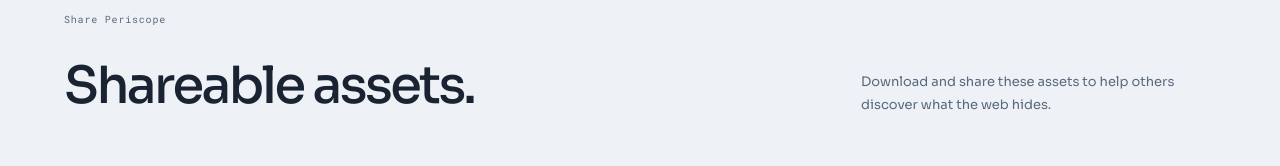
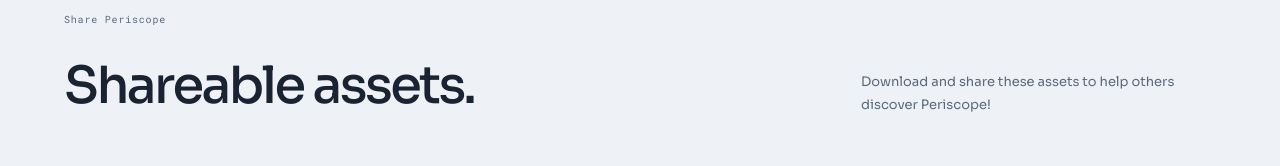
Before and after one commit to FahadNafeesAhmed/periscope, a Next.js app in the folder web/: page /share in a window 1280 px wide. Shown: the part 149-315 px from the top of the page. Built offline with nearby package versions, Linux system fonts and the light colour scheme.

Commit message:
Edit download and share message

```diff
--- a/web/app/share/page.tsx
+++ b/web/app/share/page.tsx
@@ -42,7 +42,7 @@
               <div className="eyebrow">Share Periscope</div>
               <h2 id="share-title">Shareable assets.</h2>
             </div>
-            <p>Download and share these assets to help others discover what the web hides.</p>
+            <p>Download and share these assets to help others discover Periscope!</p>
           </div>
 
           <div className="share-grid">
```
